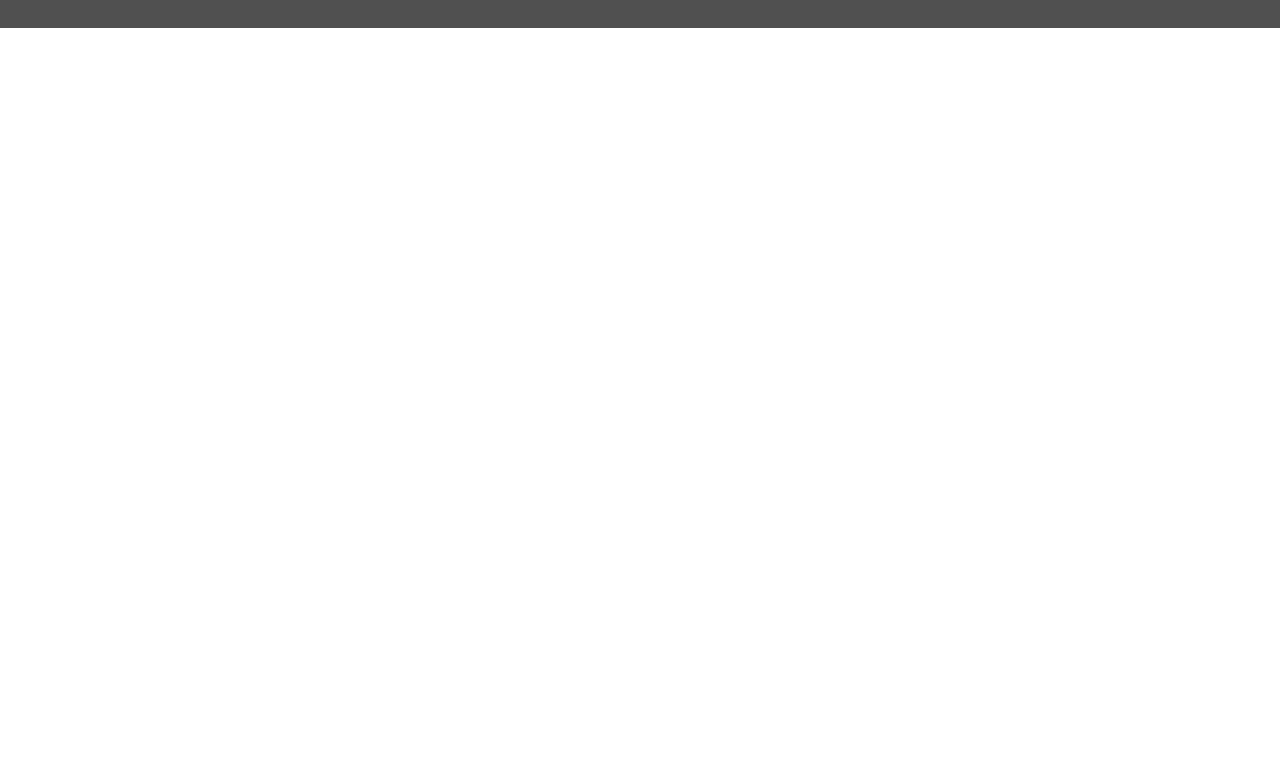
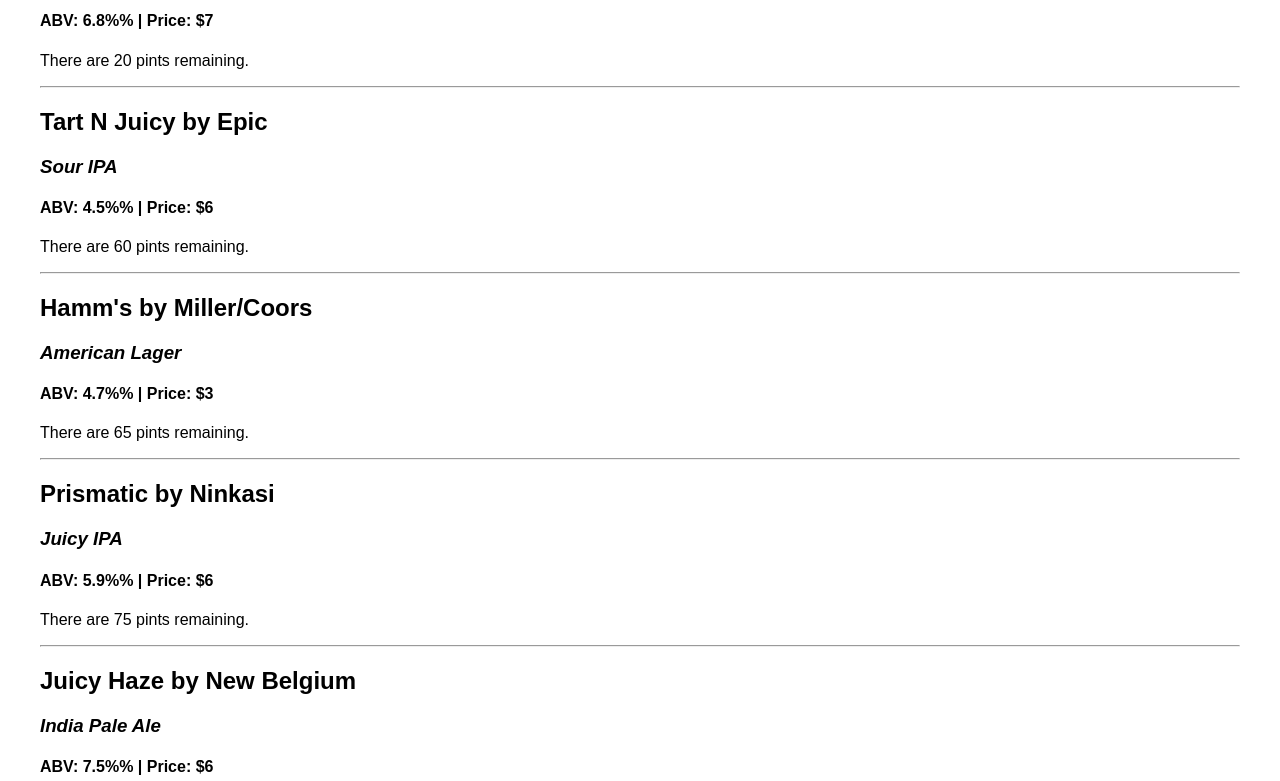
Before and after one commit to ellymaimon/tap-room-react, a React app: page / in a window 1280 px wide. Shown: the part 319-1100 px from the top of the page. Before the commit the page ends 800 px from the top, so only its background shows below. Built offline with nearby package versions, Linux system fonts and the light colour scheme.

Commit message:
Add mock data to master keg list state in app component

```diff
--- a/src/components/App.jsx
+++ b/src/components/App.jsx
@@ -12,7 +12,56 @@
 
     this.state = {
       admin: false,
-      masterKegList: []
+      masterKegList: [
+        {
+          name: 'Ruby Zozzle',
+          brewer: 'Hi-Wheel',
+          description: 'Sparkling Wine & Grapefruit',
+          abv: '6.8%',
+          price: '7',
+          remaining: '20'
+        },
+        {
+          name: 'Tart N Juicy',
+          brewer: 'Epic',
+          description: 'Sour IPA',
+          abv: '4.5%',
+          price: '6',
+          remaining: '60'
+        },
+        {
+          name: 'Hamm\'s',
+          brewer: 'Miller/Coors',
+          description: 'American Lager',
+          abv: '4.7%',
+          price: '3',
+          remaining: '65'
+        },
+        {
+          name: 'Prismatic',
+          brewer: 'Ninkasi',
+          description: 'Juicy IPA',
+          abv:  '5.9%',
+          price: '6',
+          remaining: '75'
+        },
+        {
+          name: 'Juicy Haze',
+          brewer: 'New Belgium',
+          description: 'India Pale Ale',
+          abv:  '7.5%',
+          price: '6',
+          remaining: '18'
+        },
+        {
+          name: '8 Hop',
+          brewer: 'New Belgium',
+          description: 'Pale Ale',
+          abv:  '5.5%',
+          price: '6',
+          remaining: '58'
+        }
+      ]
     }
     this.handleAdminLogin = this.handleAdminLogin.bind(this)
     this.handleAddingNewKeg = this.handleAddingNewKeg.bind(this)
```
